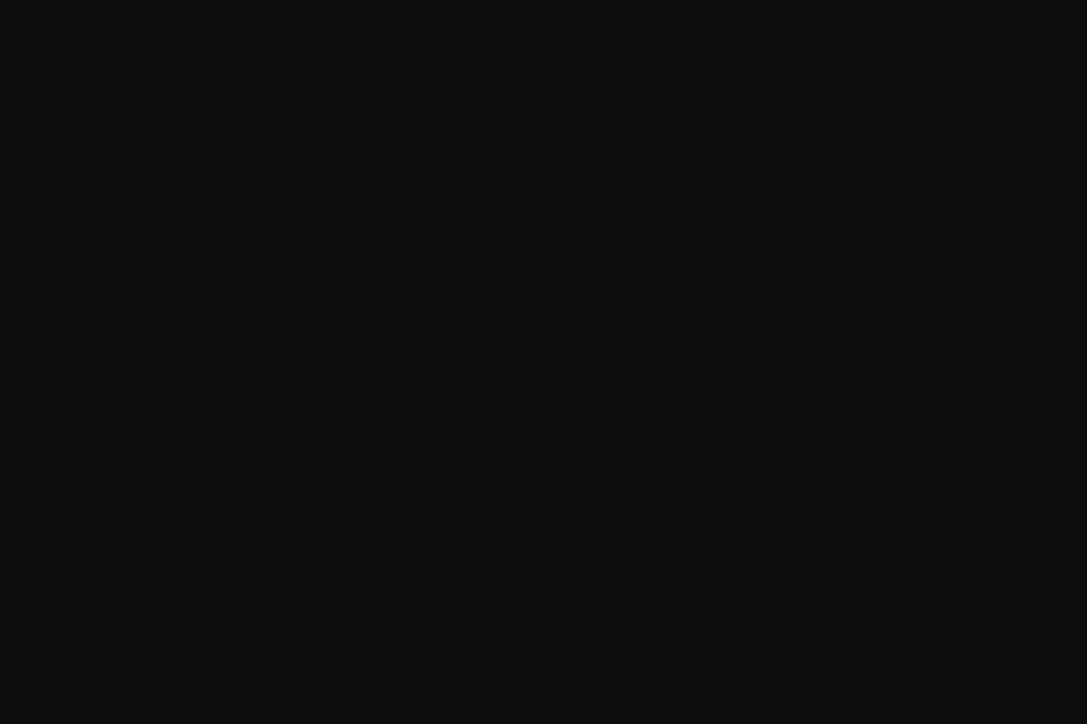
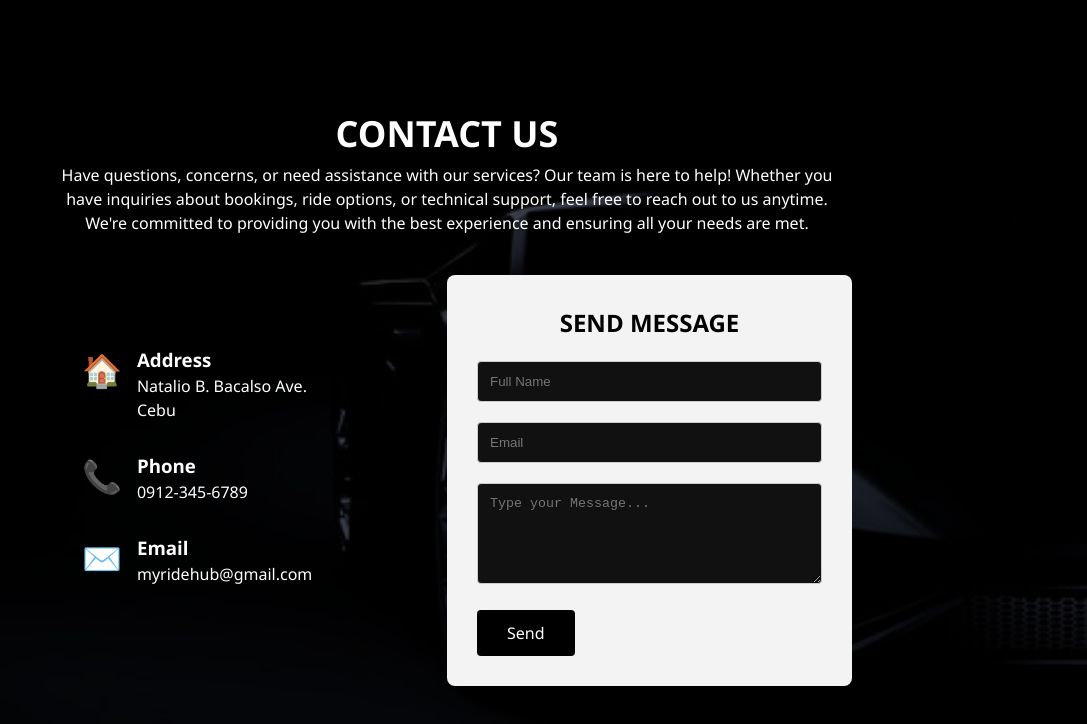
Before and after one commit to cabadany/IT342-MyRideHub, a React (Vite) app in the folder frontend/myridehub/: page /contact-us in a window 1280 px wide. Before the commit this address had no page. Shown: the top 724 px of the page, without its empty margins (193-1280 px from the left). Built offline with nearby package versions, Linux system fonts and the light colour scheme.

Commit message:
fixed admin page and contact us design

```diff
--- a/frontend/myridehub/src/Admin/CarsDashboard.css
+++ b/frontend/myridehub/src/Admin/CarsDashboard.css
@@ -116,3 +116,37 @@
 .cars-dashboard-tab:not(.selected) {
   color: black;
 }
+
+.vehicles-dropdown-toggle {
+  width: 200px;              /* wider */
+  padding: 10px 20px;        /* more vertical & horizontal space */
+  font-size: 22px;           /* bigger text */
+  font-weight: bold;
+  background-color: #111;    /* matches your dark style */
+  color: white;
+  border: 2px solid white;   /* thick border for contrast */
+  border-radius: 10px;
+  cursor: pointer;
+  text-align: center;
+  transition: background 0.3s, color 0.3s;
+}
+
+.dropdown-item {
+  padding: 14px 20px;
+  font-size: 16px;
+  display: flex;
+  align-items: center;
+  gap: 8px;
+  border-bottom: 1px solid #444;
+  background-color: #333;
+  transition: background 0.2s;
+  cursor: pointer;
+}
+
+.dropdown-item:hover {
+  background-color: #444;
+}
+
+.dropdown-item:last-child {
+  border-bottom: none;
+}
--- a/frontend/myridehub/src/Admin/MotorcyclesDashboard.jsx
+++ b/frontend/myridehub/src/Admin/MotorcyclesDashboard.jsx
@@ -1,5 +1,5 @@
 import React, { useState } from 'react';
-import { useNavigate } from 'react-router-dom';
+import { useNavigate, useLocation } from 'react-router-dom';
 import './MotorcyclesDashboard.css';
 
 export default function MotorcyclesDashboard() {
@@ -7,8 +7,10 @@ export default function MotorcyclesDashboard() {
     "Ducati Monster 821",
     "Suzuki GSX-R600"
   ]);
+  const [showDropdown, setShowDropdown] = useState(false);
 
   const navigate = useNavigate();
+  const location = useLocation();
 
   const handleAddMotorcycle = () => {
     const newMotor = prompt("Enter motorcycle name:");
@@ -37,6 +39,10 @@ export default function MotorcyclesDashboard() {
     navigate('/usersdashboard');
   };
 
+  const toggleDropdown = () => {
+    setShowDropdown(!showDropdown);
+  };
+
   return (
     <div className="motorcycles-dashboard-container">
       <div className="motorcycles-dashboard-header">
@@ -50,7 +56,39 @@ export default function MotorcyclesDashboard() {
 
       <div className="motorcycles-dashboard-panel">
         <div className="motorcycles-dashboard-column">
-          <button className="motorcycles-dashboard-tab selected">Vehicles</button>
+          {/* Dropdown Wrapper */}
+          <div className="vehicles-dropdown-wrapper">
+            <button
+              onClick={toggleDropdown}
+              className={`vehicles-dropdown-toggle ${showDropdown ? 'selected' : ''}`}
+            >
+              Vehicles ▼
+            </button>
+
+            {showDropdown && (
+              <div className="vehicles-dropdown-menu">
+                <div
+                  onClick={() => {
+                    navigate('/cardashboard');
+                    setShowDropdown(false);
+                  }}
+                  className={`dropdown-item ${location.pathname === '/cardashboard' ? 'active' : ''}`}
+                >
+                  ▶ Cars
+                </div>
+                <div
+                  onClick={() => {
+                    navigate('/motordashboard');
+                    setShowDropdown(false);
+                  }}
+                  className={`dropdown-item ${location.pathname === '/motordashboard' ? 'active' : ''}`}
+                >
+                  ▶ Motorcycles
+                </div>
+              </div>
+            )}
+          </div>
+
           <button className="add-motorcycle-btn" onClick={handleAddMotorcycle}>add motorcycle</button>
           <ul className="motorcycle-list">
             {motorcycles.map((bike, index) => (
--- a/frontend/myridehub/src/App.jsx
+++ b/frontend/myridehub/src/App.jsx
@@ -17,6 +17,7 @@ import AdminPanel from './Admin/AdminPanel';
 import CarsDashboard from './Admin/CarsDashboard';
 import MotorcyclesDashboard from './Admin/MotorcyclesDashboard';
 import UsersDashboard from "./Admin/UsersDashboard";
+import ContactUs from './ContactUs/ContactUs';
 
 
 
@@ -42,6 +43,7 @@ export default function App() {
         <Route path="/cardashboard" element={<CarsDashboard />} />
         <Route path="/motordashboard" element={<MotorcyclesDashboard />} />
         <Route path="/usersdashboard" element={<UsersDashboard />} />
+        <Route path="/contact-us" element={<ContactUs />} />
         {/* Add other routes here */}
 
       </Routes>
--- /dev/null
+++ b/frontend/myridehub/src/ContactUs/ContactUs.css
@@ -0,0 +1,129 @@
+/* Remove default margins/paddings */
+html, body {
+    margin: 0;
+    padding: 0;
+    width: 100%;
+    height: 100%;
+    overflow-x: hidden;
+    background-color: #000;
+  }
+
+  .contact-container {
+    position: relative;
+    width: 100vw;
+    min-height: 100vh;
+    padding: 40px;
+    color: #fff;
+    background: url('/contactus.jpg') no-repeat center center / cover;
+    display: flex;
+    flex-direction: column;
+    justify-content: center;
+    z-index: 1;
+  }
+
+  .contact-container::before {
+    content: "";
+    position: absolute;
+    top: 0;
+    left: 0;
+    width: 100%;
+    height: 100%;
+    background-color: rgba(0, 0, 0, 0.7);
+    z-index: 0;
+  }
+
+  .contact-header,
+  .contact-content {
+    position: relative;
+    z-index: 1;
+  }
+
+  .contact-header {
+    text-align: center;
+    margin-bottom: 40px;
+  }
+
+  .contact-header h1 {
+    font-size: 36px;
+    margin-bottom: 10px;
+  }
+
+  .contact-header p {
+    max-width: 800px;
+    margin: auto;
+    font-size: 16px;
+    text-align: center;
+  }
+
+  /* Slight right shift for whole content */
+  .contact-content {
+    display: flex;
+    flex-wrap: wrap;
+    justify-content: center;
+    gap: 40px;
+    max-width: 1100px;
+    margin: 0 auto;
+    transform: translateX(20px); /* just a little nudge */
+  }
+
+  /* Info block styling */
+  .contact-info {
+    flex: 1;
+    min-width: 300px;
+    display: flex;
+    flex-direction: column;
+    justify-content: center;
+  }
+
+  .info-block {
+    display: flex;
+    align-items: flex-start;
+    margin-bottom: 30px;
+  }
+
+  .info-block .icon {
+    font-size: 32px;
+    margin-right: 15px;
+  }
+
+  /* Contact form slightly pulled to left for centering */
+  .contact-form {
+    background: #f3f3f3;
+    padding: 30px;
+    border-radius: 8px;
+    color: #000;
+    flex: 1;
+    min-width: 300px;
+    max-width: 450px;
+    margin-left: -20px;
+  }
+
+  .contact-form h2 {
+    margin-bottom: 20px;
+    text-align: center;
+  }
+
+  .contact-form form input,
+  .contact-form form textarea {
+    width: 100%;
+    padding: 12px;
+    margin-bottom: 20px;
+    border: 1px solid #ccc;
+    border-radius: 4px;
+    background: #111;
+    color: #fff;
+  }
+
+  .contact-form form button {
+    background: #000;
+    color: #fff;
+    padding: 12px 30px;
+    border: none;
+    border-radius: 4px;
+    cursor: pointer;
+    transition: background 0.3s;
+  }
+
+  .contact-form form button:hover {
+    background: #333;
+  }
--- /dev/null
+++ b/frontend/myridehub/src/ContactUs/ContactUs.jsx
@@ -0,0 +1,55 @@
+import React from 'react';
+import './ContactUs.css';
+
+const ContactUs = () => {
+  return (
+    <div className="contact-container">
+      <div className="contact-header">
+        <h1>CONTACT US</h1>
+        <p>
+          Have questions, concerns, or need assistance with our services? Our team is here to help!
+          Whether you have inquiries about bookings, ride options, or technical support, feel free to reach out to us anytime.
+          We're committed to providing you with the best experience and ensuring all your needs are met.
+        </p>
+      </div>
+
+      <div className="contact-content">
+        <div className="contact-info">
+          <div className="info-block">
+            <span className="icon">🏠</span>
+            <div>
+              <h3>Address</h3>
+              <p>Natalio B. Bacalso Ave.<br />Cebu</p>
+            </div>
+          </div>
+          <div className="info-block">
+            <span className="icon">📞</span>
+            <div>
+              <h3>Phone</h3>
+              <p>0912-345-6789</p>
+            </div>
+          </div>
+          <div className="info-block">
+            <span className="icon">✉️</span>
+            <div>
+              <h3>Email</h3>
+              <p>myridehub@gmail.com</p>
+            </div>
+          </div>
+        </div>
+
+        <div className="contact-form">
+          <h2>SEND MESSAGE</h2>
+          <form>
+            <input type="text" placeholder="Full Name" required />
+            <input type="email" placeholder="Email" required />
+            <textarea placeholder="Type your Message..." rows="5" required></textarea>
+            <button type="submit">Send</button>
+          </form>
+        </div>
+      </div>
+    </div>
+  );
+};
+
+export default ContactUs;
--- a/frontend/myridehub/src/Dashboard/DashboardPage.jsx
+++ b/frontend/myridehub/src/Dashboard/DashboardPage.jsx
@@ -1,7 +1,14 @@
 import React from "react";
+import { useNavigate } from "react-router-dom";
 import './DashboardPage.css';
 
 export default function DashboardPage() {
+  const navigate = useNavigate();
+
+  const goToContact = () => {
+    navigate('/contact-us');
+  };
+
   return (
     <div className="dashboard-container">
       <nav className="navbar">
@@ -9,12 +16,12 @@ export default function DashboardPage() {
           <img src="/Ride Hub Logo (White).png" alt="Ride Hub Logo" />
         </div>
         <ul className="nav-links">
-          <li><a href="/dashboard">Home</a></li>
+          <li><a href="/">Home</a></li>
           <li><a href="/booking">Book</a></li>
           <li><a href="/rent">Rent</a></li>
           <li><a href="/about-us">About Us</a></li>
-          <li><a href="/settings" className="nav-link">Settings</a></li>
-          <li><button className="contact-btn">Contact Us</button></li>
+          <li><a href="/settings">Settings</a></li>
+          <li><button className="contact-btn" onClick={goToContact}>Contact Us</button></li>
         </ul>
       </nav>
 
--- a/frontend/myridehub/src/Rent/RentVehiclePage.jsx
+++ b/frontend/myridehub/src/Rent/RentVehiclePage.jsx
@@ -40,7 +40,7 @@ const RentVehiclePage = () => {
           <img src="/Ride Hub Logo (White).png" alt="Ride Hub Logo" className="logo-img" />
         </div>
         <ul className="nav-links">
-          <li><a href="/dashboard">Home</a></li>
+          <li><a href="/">Home</a></li>
           <li><a href="/booking">Book</a></li>
           <li><a href="/rent">Rent</a></li>
           <li><a href="/about-us">About Us</a></li>
```
Also changed, not shown: frontend/myridehub/src/Admin/CarsDashboard.jsx (+42 -3 lines), frontend/myridehub/public/contactus.jpg (added).
